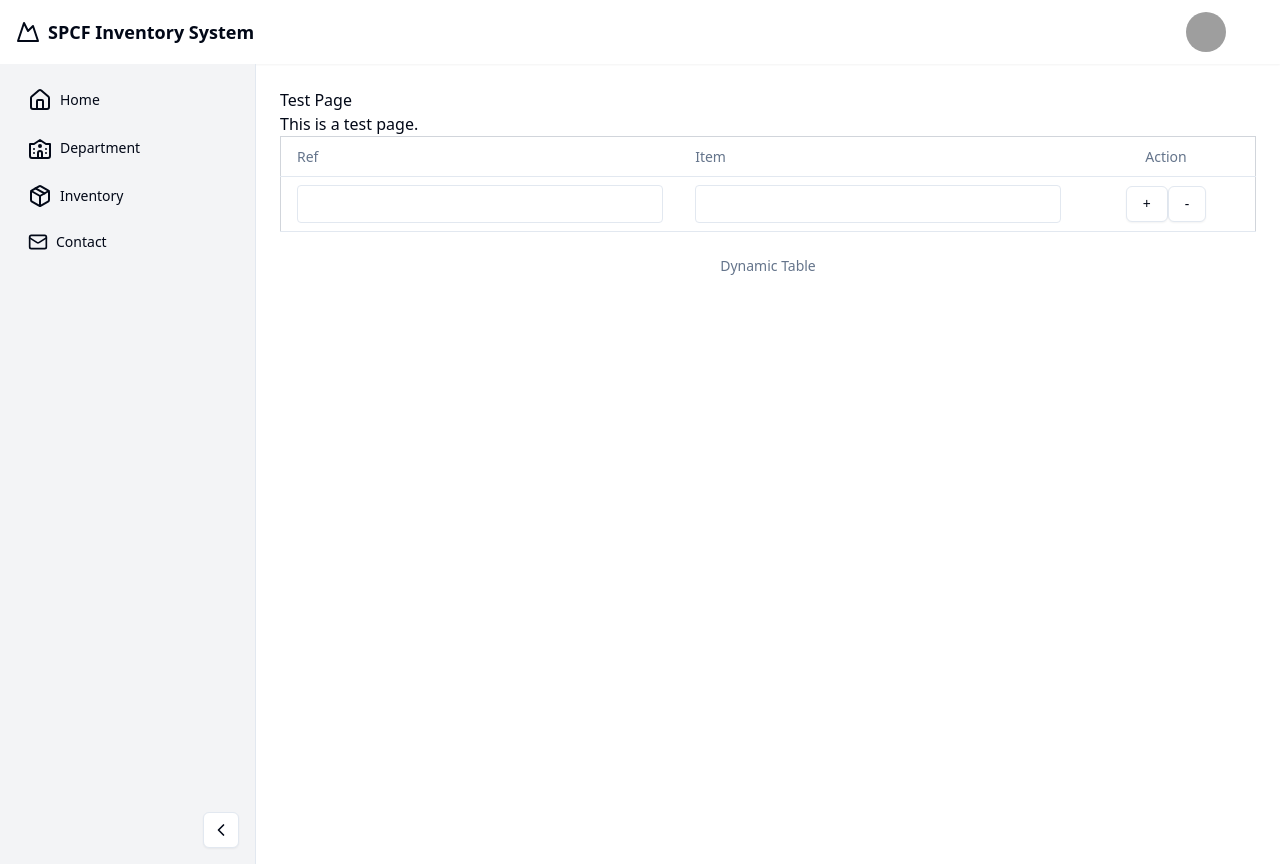
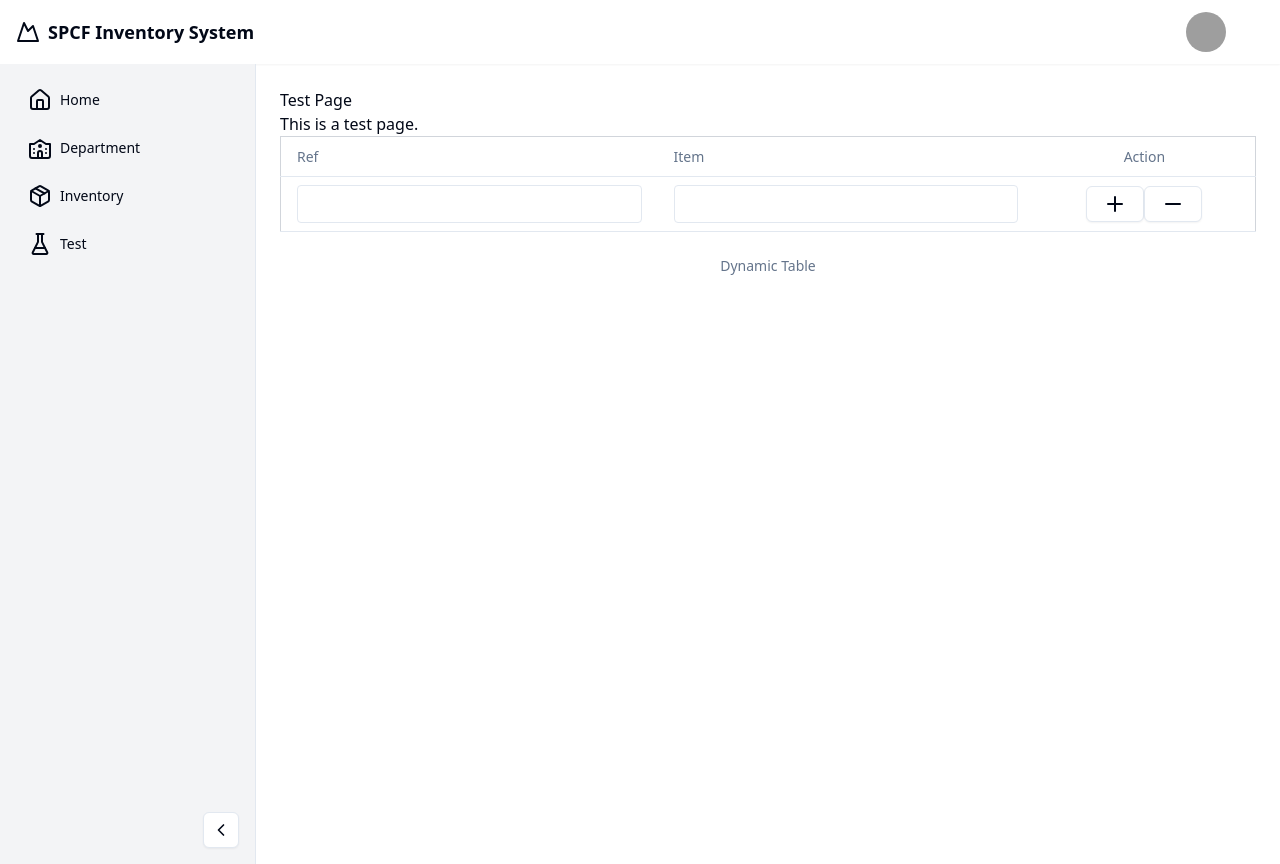
Before and after one commit to edseeran/inventory-system, a Next.js app in the folder front-end/: page /test in a window 1280 px wide. Built offline with nearby package versions, Linux system fonts and the light colour scheme; grey boxes are pictures that could not be loaded.

Commit message:
Change side bar, plus and minus icons

```diff
--- a/front-end/src/app/test/page.tsx
+++ b/front-end/src/app/test/page.tsx
@@ -11,6 +11,8 @@ import {
     TableHeader,
     TableHead,
 } from "@/components/ui/table";
+
+import { Plus, Minus } from "lucide-react";
 
 interface Row {
     ref: string;
@@ -93,13 +95,13 @@ const DynamicTable = () => {
                                     onClick={handleAddRow}
                                     variant="outline"
                                 >
-                                    +
+                                    <Plus />
                                 </Button>
                                 <Button
                                     onClick={() => handleSubtractRow(index)}
                                     variant="outline"
                                 >
-                                    -
+                                    <Minus />
                                 </Button>
                             </TableCell>
                         </TableRow>
--- a/front-end/src/components/sidebar.tsx
+++ b/front-end/src/components/sidebar.tsx
@@ -2,7 +2,7 @@ import React from "react";
 import Link from "next/link";
 import { Button } from "./ui/button";
 
-import { University, Home, Package } from "lucide-react";
+import { University, Home, Package, FlaskConical } from "lucide-react";
 
 const SideBar = () => {
     return (
@@ -32,10 +32,10 @@ const SideBar = () => {
                     </Link>
                     <Link
                         className="flex items-center gap-2 rounded-md px-3 py-2 text-sm font-medium hover:bg-gray-200 dark:hover:bg-gray-800"
-                        href="#"
+                        href="/test"
                     >
-                        <MailIcon className="h-5 w-5" />
-                        Contact
+                        <FlaskConical />
+                        Test
                     </Link>
                 </nav>
                 <Button className="self-end" size="icon" variant="outline">
```
